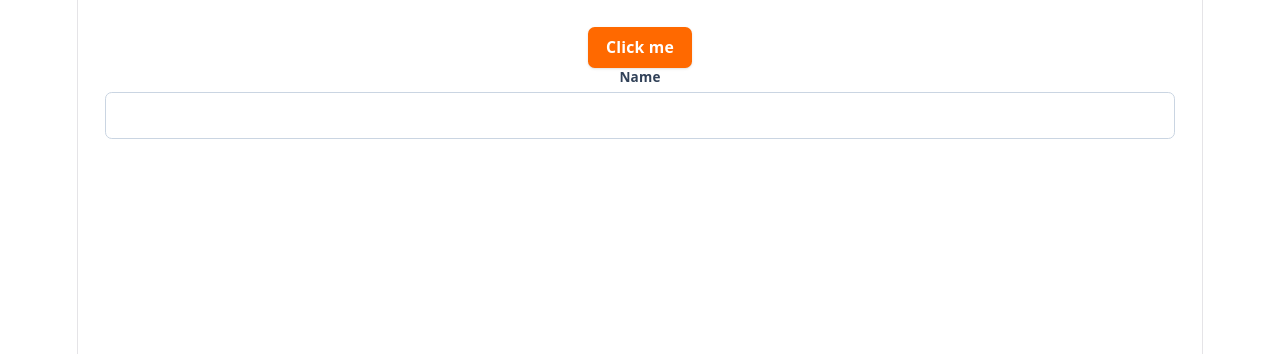
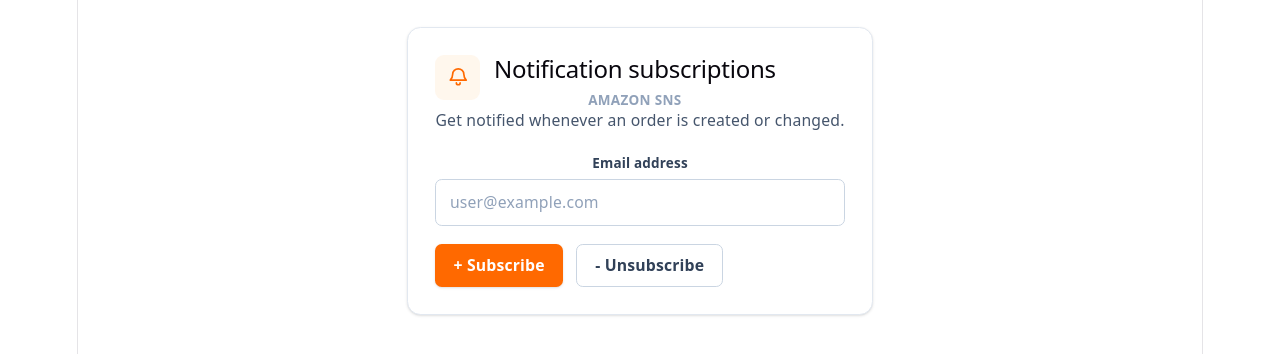
Before and after one commit to chentetro/AWS-Orders-Management-System, a React (Vite) app in the folder frontend/: page / in a window 1280 px wide. Shown: the top 354 px of the page. Built offline with nearby package versions, Linux system fonts and the light colour scheme.

Commit message:
feat: integrate SNS notification subscriptions with API Gateway and enhance error handling

```diff
--- a/frontend/src/App.tsx
+++ b/frontend/src/App.tsx
@@ -1,11 +1,9 @@
-import Button from "./components/Button";
-import Input from "./components/Input";
+import NotificationSubscriptions from "./components/NotificationSubscriptions";
 
 function App() {
   return (
-    <div className="p-6">
-      <Button>Click me</Button>
-      <Input id="name" label="Name" />
+    <div className="mx-auto max-w-xl p-6">
+      <NotificationSubscriptions />
     </div>
   );
 }
--- /dev/null
+++ b/frontend/src/components/NotificationSubscriptions.tsx
@@ -0,0 +1,177 @@
+import { isAxiosError } from "axios";
+import { useState, type ChangeEvent, type FormEvent } from "react";
+import {
+  subscribeToTopic,
+  unsubscribeFromTopic,
+} from "../services/subscriptionService";
+import Button from "./Button";
+import Input from "./Input";
+
+const EMAIL_PATTERN = /^[^\s@]+@[^\s@]+\.[^\s@]+$/;
+
+type SubscriptionAction = "subscribe" | "unsubscribe";
+
+function getApiErrorMessage(error: unknown): string {
+  if (isAxiosError(error)) {
+    const data: unknown = error.response?.data;
+
+    if (
+      typeof data === "object" &&
+      data !== null &&
+      "message" in data &&
+      typeof data.message === "string"
+    ) {
+      return data.message;//הודעת שגיאה מהשרת שאני כתבתי , נמצא בשדה MESSAGE
+    }
+
+    return error.message;//הודעת שגיאה מובנית של AXIOS, אם לא כתבתי MESSAGE
+  }
+
+  if (error instanceof Error) {
+    return error.message;//שגיאה שנזרקת מהפרונט, לא קיים כרגע בקוד
+  }
+
+  return "Something went wrong";
+}
+
+function BellIcon() {
+  return (
+    <svg
+      aria-hidden="true"
+      viewBox="0 0 24 24"
+      className="h-5 w-5"
+      fill="none"
+      stroke="currentColor"
+      strokeWidth="1.8"
+      strokeLinecap="round"
+      strokeLinejoin="round"
+    >
+      <path d="M6 9a6 6 0 1 1 12 0c0 3.5 1.5 5 2.5 6H3.5C4.5 14 6 12.5 6 9Z" />
+      <path d="M10 18a2 2 0 0 0 4 0" />
+    </svg>
+  );
+}
+
+export default function NotificationSubscriptions() {
+  const [email, setEmail] = useState("");
+  const [error, setError] = useState<string | undefined>();
+  const [successMessage, setSuccessMessage] = useState<string | undefined>();
+  const [isLoading, setIsLoading] = useState(false);
+
+  function handleEmailChange(event: ChangeEvent<HTMLInputElement>) {
+    setEmail(event.target.value);
+    setError(undefined);
+  }
+
+  function validateEmail(value: string): string | undefined {
+    const trimmed = value.trim();
+
+    if (!trimmed) {
+      return "Email address is required";
+    }
+
+    if (!EMAIL_PATTERN.test(trimmed)) {
+      return "Enter a valid email address";
+    }
+
+    return undefined;
+  }
+
+  async function handleAction(action: SubscriptionAction) {
+    const validationError = validateEmail(email);
+
+    if (validationError) {
+      setSuccessMessage(undefined);
+      setError(validationError);
+      return;
+    }
+
+    const trimmedEmail = email.trim();
+
+    setIsLoading(true);
+    setError(undefined);
+    setSuccessMessage(undefined);
+
+    try {
+      if (action === "subscribe") {
+        await subscribeToTopic(trimmedEmail);
+        setSuccessMessage(
+          "Subscription started. Check your inbox to confirm the SNS email.",
+        );
+      } else {
+        await unsubscribeFromTopic(trimmedEmail);
+        setSuccessMessage("Unsubscribed successfully.");
+      }
+
+      setEmail("");
+    } catch (requestError) {
+      setError(getApiErrorMessage(requestError));
+    } finally {
+      setIsLoading(false);
+    }
+  }
+
+  function handleSubmit(event: FormEvent<HTMLFormElement>) {
+    event.preventDefault();
+    void handleAction("subscribe");
+  }
+
+  return (
+    <section className="rounded-xl border border-slate-200 bg-white p-6 shadow-sm">
+      <div className="flex items-start gap-3">
+        <div className="flex h-10 w-10 shrink-0 items-center justify-center rounded-lg bg-orange-50 text-orange-500">
+          <BellIcon />
+        </div>
+        <div>
+          <h2 className="text-lg font-semibold text-slate-900">
+            Notification subscriptions
+          </h2>
+          <p className="mt-0.5 text-xs font-semibold tracking-wide text-slate-400 uppercase">
+            Amazon SNS
+          </p>
+        </div>
+      </div>
+
+      <p className="mt-4 text-sm text-slate-600">
+        Get notified whenever an order is created or changed.
+      </p>
+
+      {successMessage && (
+        <p
+          className="mt-4 rounded-md border border-emerald-200 bg-emerald-50 px-3 py-2 text-sm text-emerald-700"
+          role="status"
+        >
+          {successMessage}
+        </p>
+      )}
+
+      <form className="mt-5 flex flex-col gap-4" onSubmit={handleSubmit}>
+        <Input
+          id="subscription-email"
+          label="Email address"
+          type="email"
+          placeholder="user@example.com"
+          value={email}
+          onChange={handleEmailChange}
+          error={error}
+          disabled={isLoading}
+          autoComplete="email"
+        />
+
+        <div className="flex flex-wrap gap-3">
+          <Button type="submit" disabled={isLoading}>
+            + Subscribe
+          </Button>
+          <Button
+            type="button"
+            variant="secondary"
+            disabled={isLoading}
+            onClick={() => void handleAction("unsubscribe")}
+          >
+            - Unsubscribe
+          </Button>
+        </div>
+      </form>
+    </section>
+  );
+}
--- /dev/null
+++ b/frontend/src/services/subscriptionService.ts
@@ -0,0 +1,11 @@
+import axios from "axios";
+
+const API_BASE_URL = import.meta.env.VITE_API_BASE_URL as string;
+
+export async function subscribeToTopic(email: string): Promise<void> {
+  await axios.post(`${API_BASE_URL}/subscriptions/subscribe`, { email });
+}
+
+export async function unsubscribeFromTopic(email: string): Promise<void> {
+  await axios.post(`${API_BASE_URL}/subscriptions/unsubscribe`, { email });
+}
```
Also changed, not shown: 1 other file (tests, documents, lock files or other folders).
